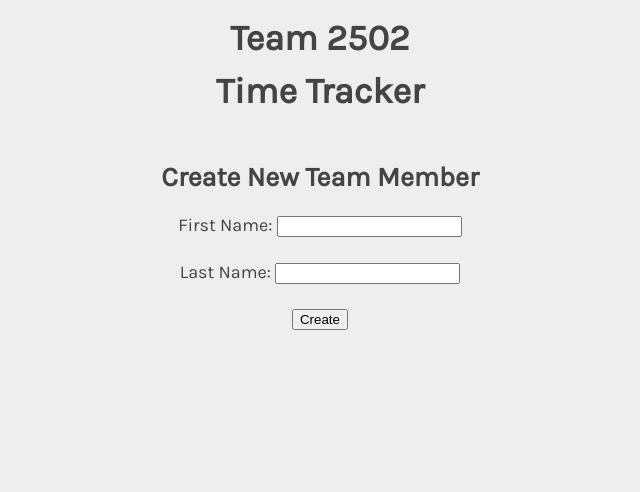
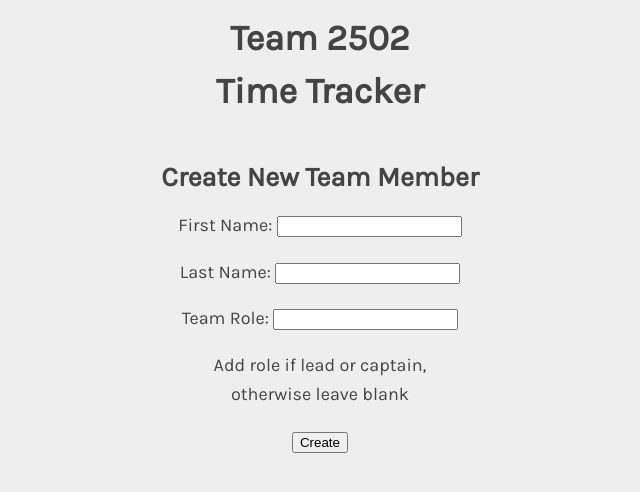
Before and after one commit to Team-2502/WebTimeTracker2, a Django app: page /members/new_member in a window 1280 px wide. Shown: the top 492 px of the page, without its empty margins (320-960 px from the left). Run offline with Django 3.2, Linux system fonts and the light colour scheme.

Commit message:
Add ability for team member to add and display their role if they are a lead or captain

```diff
--- a/members/forms.py
+++ b/members/forms.py
@@ -3,5 +3,6 @@ from django.core import validators
 
 
 class NewMemberForm(forms.Form):
-    first_name = forms.CharField(label='First Name', max_length=20, validators=[validators.RegexValidator(regex='^[a-zA-Z/s]+$', message="Only letters allowed!")])
-    last_name = forms.CharField(label='Last Name', max_length=20, validators=[validators.RegexValidator(regex='^[a-zA-Z/s]+$', message="Only letters allowed!")])
+    first_name = forms.CharField(label='First Name', max_length=20, validators=[validators.RegexValidator(regex='^[a-zA-Z\s]*$', message="Only letters allowed!")])
+    last_name = forms.CharField(label='Last Name', max_length=20, validators=[validators.RegexValidator(regex='^[a-zA-Z\s]*$', message="Only letters allowed!")])
+    team_role = forms.CharField(label='Team Role', max_length=25, required=False, validators=[validators.RegexValidator(regex='^[a-zA-Z\s]*$', message="Only letters allowed!")])
--- a/members/models.py
+++ b/members/models.py
@@ -5,6 +5,7 @@ from datetime import datetime
 class Member(models.Model):
     first_name = models.CharField(max_length=20)
     last_name = models.CharField(max_length=20)
+    team_role = models.CharField(max_length=25, default='')
     num_hours = models.DecimalField(default=0, max_digits=5, decimal_places=2)
     logged_in = models.BooleanField(default=False)
     sign_in_time = models.DateTimeField(default=datetime.now)
--- a/members/templates/members/member_new.html
+++ b/members/templates/members/member_new.html
@@ -21,6 +21,7 @@
     <form action="{% url 'new_member'%}" method="post">
         {% csrf_token %}
         {{ form.as_p }}
+        <p>Add role if lead or captain, <br> otherwise leave blank</p>
         <input type="submit" value="Create">
     </form>
 </body>
--- a/members/templates/members/members_here.html
+++ b/members/templates/members/members_here.html
@@ -20,6 +20,7 @@
         {% for member in members %}
             <tr>
                 <td>{{ member }}</td>
+                <td>{{ member.team_role }}</td>
             </tr>
         {% endfor %}
     </table>
--- a/members/views.py
+++ b/members/views.py
@@ -6,6 +6,7 @@ from datetime import datetime
 import pytz
 from decimal import Decimal
 import csv
+from string import capwords
 
 from .models import Member
 from .forms import NewMemberForm
@@ -28,7 +29,7 @@ def create_member(request):
     if request.method == "POST":
         form = NewMemberForm(request.POST)
         if form.is_valid():
-            new_member = Member(first_name=str.lower(request.POST['first_name']), last_name=str.lower(request.POST['last_name']))
+            new_member = Member(first_name=str.capitalize(request.POST['first_name']), last_name=str.capitalize(request.POST['last_name']), team_role=capwords((request.POST['team_role'])))
             new_member.save()
             return HttpResponseRedirect('/members/')
     else:
```
Also changed, not shown: members/migrations/0002_member_team_role.py (added).
